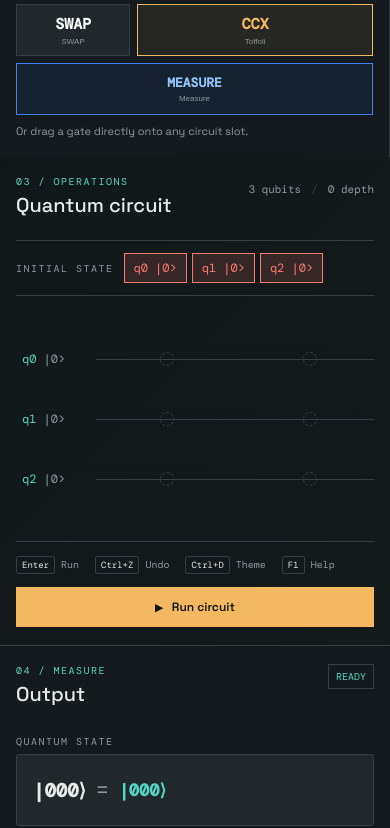
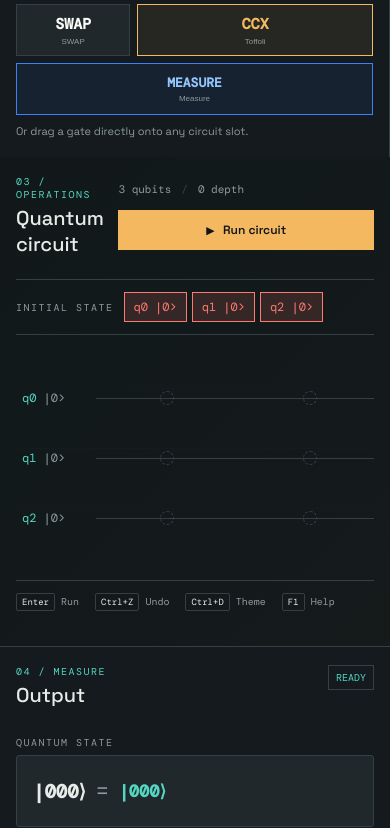
Before and after one commit to muhammadalihussnain/cudaq-project, a plain HTML site: page program_hadmard_gate_both_states/frontend/index.html in a window 390 px wide. Shown: the part 858-1686 px from the top of the page. Drawn offline with nearby package versions, Linux system fonts and the light colour scheme.

Commit message:
Fix layout, run button placement, and bit ordering display
- Sidebars scroll independently: workspace height fixed to viewport,
  each column (sidebar/circuit/results) has its own overflow-y:auto
  so scrolling the circuit board never moves the sidebars
- Run button moved from footer to circuit-header row next to the
  'Quantum circuit' heading — always visible without scrolling
- circuit-footer now shows only keyboard hints, no button
- Bit breakdown table: fixed bd-state td using inner div so
  flexbox works inside table cell; added explicit convention label
  'q0 (leftmost) → qN-1 (rightmost)' below BIT BREAKDOWN heading
- Bit ordering: confirmed q0-left consistent throughout — localPreview
  stores LSB-first (matching CUDA-Q), showResults reverses once to
  display q0-left; formula engine also uses q0-left; all match
- Collapsed sidebar now uses overflow:hidden + padding:0 to clip
  content cleanly as grid column animates to 0px
- Responsive fixes: workspace height:auto on mobile/tablet

```diff
--- a/program_hadmard_gate_both_states/frontend/app.js
+++ b/program_hadmard_gate_both_states/frontend/app.js
@@ -922,8 +922,10 @@ function showResults(counts, note, elapsed=null, backend=selectedBackend, isPrev
     }).join('');
 
     return `<tr class="bd-row">
-      <td class="bd-state" style="--bar-color:${color}">
-        <span class="bd-swatch" style="background:${color}"></span>|${bits}⟩
+      <td class="bd-state">
+        <div class="bd-state-inner">
+          <span class="bd-swatch" style="background:${color}"></span>|${bits}⟩
+        </div>
       </td>
       ${cells}
       <td class="bd-shots">${count}</td>
@@ -933,6 +935,7 @@ function showResults(counts, note, elapsed=null, backend=selectedBackend, isPrev
 
   el.bitBreakdown.innerHTML = `
     <div class="bd-heading">BIT BREAKDOWN</div>
+    <div class="bd-convention">Convention: q0 (leftmost) → q${n-1} (rightmost)</div>
     <div class="bd-scroll">
       <table class="bd-table">
         <thead>
--- a/program_hadmard_gate_both_states/frontend/index.html
+++ b/program_hadmard_gate_both_states/frontend/index.html
@@ -88,10 +88,15 @@
       <section class="circuit-panel" id="circuitPanel">
         <div class="circuit-header">
           <div><p class="eyebrow">03 / OPERATIONS</p><h2>Quantum circuit</h2></div>
-          <div class="circuit-meta">
-            <span id="registerMeta">3 qubits</span>
-            <span class="meta-divider">/</span>
-            <span id="depthMeta">0 depth</span>
+          <div class="circuit-header-right">
+            <div class="circuit-meta">
+              <span id="registerMeta">3 qubits</span>
+              <span class="meta-divider">/</span>
+              <span id="depthMeta">0 depth</span>
+            </div>
+            <button class="run-button run-button--header" id="runButton">
+              <span class="run-symbol">&#9654;</span> Run circuit
+            </button>
           </div>
         </div>
 
@@ -112,7 +117,6 @@
           <span><kbd>Ctrl+Z</kbd> Undo</span>
           <span><kbd>Ctrl+D</kbd> Theme</span>
           <span><kbd>F1</kbd> Help</span>
-          <button class="run-button" id="runButton"><span class="run-symbol">&#9654;</span> Run circuit</button>
         </div>
       </section>
 
--- a/program_hadmard_gate_both_states/frontend/styles.css
+++ b/program_hadmard_gate_both_states/frontend/styles.css
@@ -154,7 +154,9 @@ h1, h2, p { margin: 0; }
   display: grid;
   /* default: sidebar=260  center=auto  results=260 */
   grid-template-columns: 260px minmax(0,1fr) 260px;
-  min-height: calc(100vh - 101px);
+  /* Fixed height so each column scrolls independently */
+  height: calc(100vh - 101px);   /* 60px topbar + 41px footer */
+  overflow: hidden;
   position: relative;
   transition: grid-template-columns .25s ease;
 }
@@ -188,8 +190,9 @@ h1, h2, p { margin: 0; }
 /* ── SIDEBARS ────────────────────────────────────────────────────────────── */
 .sidebar, .results-panel {
   background: var(--sidebar-bg);
-  overflow: hidden;
-  /* width is driven by grid column — overflow:hidden hides content when narrow */
+  overflow-y: auto;      /* sidebar scrolls independently */
+  overflow-x: hidden;
+  height: 100%;          /* fill full workspace height */
   transition: background .3s;
 }
 
@@ -199,6 +202,12 @@ h1, h2, p { margin: 0; }
 /* inner wrapper so content fades when panel collapses */
 .sidebar > *, .results-panel > * {
   transition: opacity .2s;
+}
+
+.sidebar.is-collapsed,
+.results-panel.is-collapsed {
+  overflow: hidden;   /* clip content as width → 0 */
+  padding: 0 !important;
 }
 
 .sidebar.is-collapsed > *,
@@ -337,20 +346,37 @@ select {
 
 /* ── CIRCUIT PANEL ───────────────────────────────────────────────────────── */
 .circuit-panel {
-  padding: 28px 30px;
+  padding: 28px 30px 0;
   overflow: hidden;
   display: flex;
   flex-direction: column;
+  height: 100%;          /* fill workspace height */
 }
 
 .circuit-header {
   display: flex;
-  align-items: flex-start;
+  align-items: center;
   justify-content: space-between;
   margin-bottom: 22px;
   flex-shrink: 0;
+  gap: 12px;
 }
-.circuit-meta { display: flex; gap: 10px; padding-top: 7px; }
+
+.circuit-header-right {
+  display: flex;
+  align-items: center;
+  gap: 14px;
+  flex-shrink: 0;
+}
+
+/* Run button in the header — more compact than the old footer version */
+.run-button--header {
+  height: 36px;
+  padding: 0 16px;
+  font-size: 12px;
+  white-space: nowrap;
+}
+.circuit-meta { display: flex; gap: 10px; align-items: center; }
 .meta-divider { color: var(--line); }
 
 /* ── INITIAL STATE STRIP ─────────────────────────────────────────────────── */
@@ -610,7 +636,7 @@ select {
   color: var(--muted);
   font: 10px 'DM Mono', monospace;
   border-top: 1px solid var(--line);
-  padding-top: 16px;
+  padding: 14px 0 20px;
   flex-wrap: wrap;
   flex-shrink: 0;
 }
@@ -623,7 +649,6 @@ select {
 }
 
 .run-button {
-  margin-left: auto;
   border: 0;
   background: var(--amber);
   color: var(--ink);
@@ -631,6 +656,7 @@ select {
   font: 600 12px 'Space Grotesk', sans-serif;
   cursor: pointer;
   transition: filter .15s;
+  white-space: nowrap;
 }
 .run-button:hover { filter: brightness(1.15); }
 .run-symbol       { font-size: 10px; margin-right: 6px; }
@@ -761,7 +787,14 @@ select {
   letter-spacing: 1.5px;
   color: var(--muted);
   text-transform: uppercase;
+  margin-bottom: 4px;
+}
+
+.bd-convention {
+  font: 9px 'DM Mono', monospace;
+  color: var(--muted);
   margin-bottom: 8px;
+  opacity: .7;
 }
 
 .bd-scroll {
@@ -799,10 +832,13 @@ select {
 .bd-state {
   padding: 6px 8px;
   color: var(--paper);
+  font-weight: 600;
+}
+
+.bd-state-inner {
   display: flex;
   align-items: center;
   gap: 6px;
-  font-weight: 600;
 }
 
 .bd-swatch {
@@ -983,7 +1019,7 @@ select {
    RESPONSIVE
    ═══════════════════════════════════════════════════════════════════════════ */
 @media (max-width: 1050px) {
-  .workspace { grid-template-columns: 230px minmax(0,1fr) !important; }
+  .workspace { grid-template-columns: 230px minmax(0,1fr) !important; height: auto; min-height: calc(100vh - 101px); }
   .results-panel {
     grid-column: 1 / -1;
     border-left: 0; border-top: 1px solid var(--line);
@@ -991,8 +1027,8 @@ select {
     grid-template-columns: 1fr 2fr 1fr;
     gap: 20px;
     padding: 20px 24px;
-    opacity: 1 !important;
-    pointer-events: auto !important;
+    overflow-y: auto;
+    height: auto;
   }
   .panel-tab--right { display: none; }
   .result-empty  { padding: 12px 0; }
@@ -1001,12 +1037,13 @@ select {
 
 @media (max-width: 700px) {
   .topbar { padding: 0 14px; }
-  .workspace { display: block !important; }
-  .sidebar, .results-panel { padding: 18px 16px; opacity: 1 !important; pointer-events: auto !important; }
-  .circuit-panel { padding: 18px 16px; }
+  .workspace { display: block !important; height: auto; }
+  .sidebar, .results-panel { padding: 18px 16px !important; height: auto; overflow-y: visible; opacity: 1 !important; pointer-events: auto !important; }
+  .circuit-panel { padding: 18px 16px; height: auto; }
   .state-help { display: none; }
   .circuit-footer { flex-wrap: wrap; }
-  .run-button { width: 100%; margin-left: 0; }
+  .run-button--header { width: 100%; }
+  .circuit-header-right { flex-wrap: wrap; }
   .results-panel { display: block !important; border-left: 0; border-top: 1px solid var(--line); }
   .result-empty { padding: 20px 0; }
   .app-footer { padding: 0 14px; font-size: 8px; }
```
